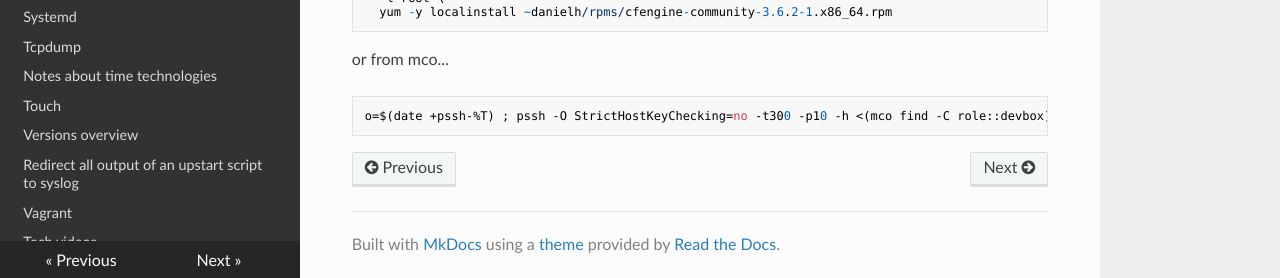
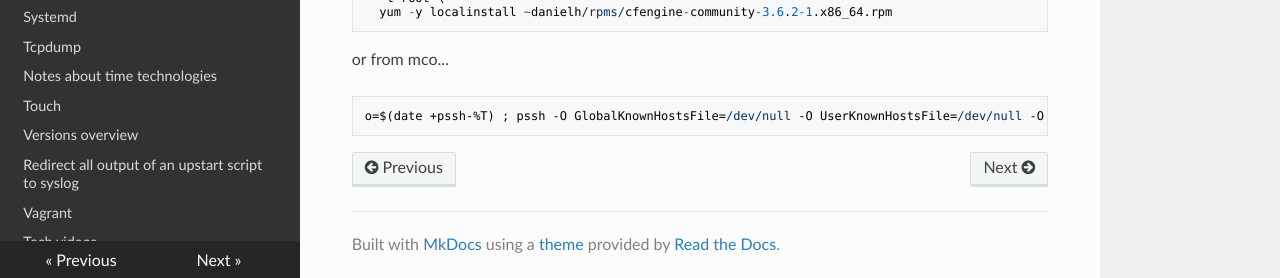
Before and after one commit to lando-cal/tech-notes, an MkDocs documentation site: the page built from docs/pssh.md, in a window 1280 px wide and 1371 px high. Shown: the part 1090-1368 px from the top of the window. Built offline with MkDocs 1.6.1, drawn with Linux system fonts in a browser that asks for light colours; nearby versions of some CDN libraries.

Commit message:
Extend with some not really safe options

````diff
--- a/docs/pssh.md
+++ b/docs/pssh.md
@@ -56,5 +56,5 @@ pssh \
 or from mco...
 
 ```
-o=$(date +pssh-%T) ; pssh -O StrictHostKeyChecking=no -t300 -p10 -h <(mco find -C role::devbox) -o "$o" 'sudo apt-get install -y silversearcher-ag' ; grep -r . "$o" ;
+o=$(date +pssh-%T) ; pssh -O GlobalKnownHostsFile=/dev/null -O UserKnownHostsFile=/dev/null -O StrictHostKeyChecking=no -t300 -p10 -h <(mco find -C role::devbox) -o "$o" 'sudo apt-get install -y silversearcher-ag' ; grep -r . "$o" ;
 ```
````
